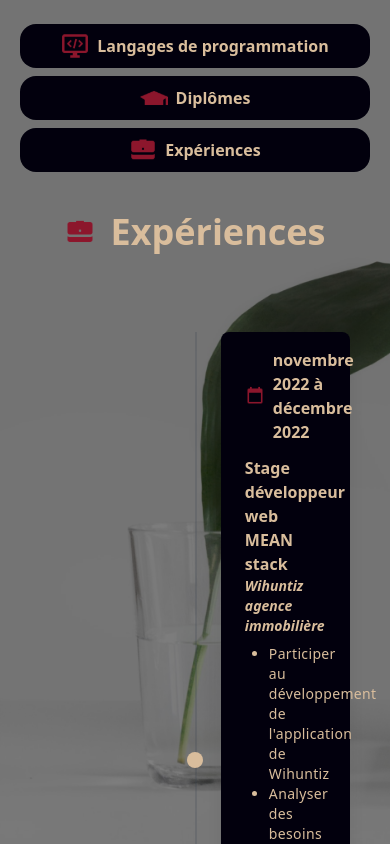
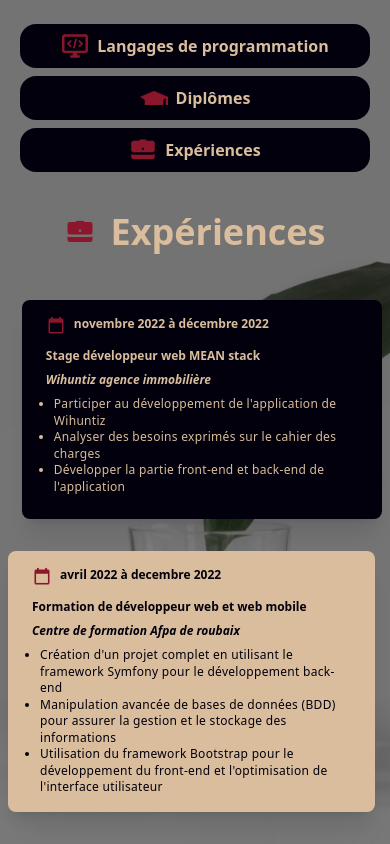
Before and after one commit to aisse59/portfolio_React_aisse, a React (Create React App) app: page /experiences in a window 390 px wide. Built offline with nearby package versions, Linux system fonts and the light colour scheme.

Commit message:
responsive du component Expériences OK

```diff
--- a/src/components/experiences/Experiences.js
+++ b/src/components/experiences/Experiences.js
@@ -14,28 +14,28 @@ const Experiences = () => {
       </div>
         {/* <!-- component --> */}
       <div class="container mt-10  mx-auto w-full ">
-       <div class="relative wrap overflow-hidden p-10 h-full">
-          <div className="border-2-2 absolute border-opacity-20 border-gray-700 h-full border left-1/2"></div>
+       <div class="relative wrap overflow-hidden p-2 md:p-10 h-full">
+          <div className="border-2-2 absolute border-opacity-20 border-gray-700 h-full md:border left-1/2"></div>
 
          {/* <!-- right timeline --> */}
-          <div class="mb-8 flex justify-between items-center w-full right-timeline">
-           <div class="order-1 w-5/12"></div>
-            <div class="z-20 flex items-center order-1 bg-quaternary shadow-xl w-4 h-4 rounded-full">
+          <div class="mb-8 flex justify-center md:justify-between  items-center w-full right-timeline">
+           <div class="order-1 md:w-5/12"></div>
+            <div class=" -z-20 md:z-20 flex items-center order-1 bg-quaternary shadow-xl w-4 h-4 rounded-full">
            </div>
-            <div class="order-1 bg-primary rounded-lg shadow-xl w-5/12 px-6 py-4">
-              <h3 class="mb-3 font-bold text-quaternary text-base flex flex-row gap-2">
+            <div class="order-1 bg-primary rounded-lg shadow-xl md:w-5/12 px-6 py-4">
+              <h3 class="mb-3 font-bold text-quaternary text-xs  md:text-base flex flex-row gap-2">
               <img src={calendar} alt="calendar" />
               novembre 2022 à décembre 2022</h3>
-              <p className="text-base font-semibold text-quaternary">Stage développeur web MEAN stack</p>
-              <p className="text-sm font-semibold italic text-quaternary">Wihuntiz agence immobilière</p>
-              <ul class="text-sm leading-snug tracking-wide text-quaternary text-opacity-100 px-6 py-2">
-                <li className="font-normal list-disc text-sm">
+              <p className=" text-xs md:text-base font-semibold text-quaternary">Stage développeur web MEAN stack</p>
+              <p className="text-xs md:text-sm font-semibold italic text-quaternary mt-2">Wihuntiz agence immobilière</p>
+              <ul class=" text-xs md:text-sm leading-snug tracking-wide text-quaternary text-opacity-100 px-2 py-2">
+                <li className="font-normal list-disc ">
                   Participer au développement de l'application de Wihuntiz
                 </li>
-                <li className="font-normal list-disc text-sm">
+                <li className="font-normal list-disc">
                   Analyser des besoins exprimés sur le cahier des charges
                 </li>
-                <li className="font-normal list-disc text-sm">
+                <li className="font-normal list-disc ">
                   Développer la partie front-end et back-end de l'application
                 </li>
               </ul>
@@ -43,102 +43,93 @@ const Experiences = () => {
           </div>
 
           {/* <!-- left timeline --> */}
-         <div class="mb-8 flex justify-between flex-row-reverse items-center w-full left-timeline">
-           <div class="order-1 w-5/12"></div>
-            <div class="z-20 flex items-center order-1 bg-quaternary shadow-xl w-4 h-4 rounded-full">
+         <div class="mb-8 flex justify-center  md:justify-between  flex-row-reverse items-center w-full left-timeline">
+           <div class="order-1 md:w-5/12"></div>
+            <div class="-z-20 md:z-20 flex items-center order-1 bg-quaternary shadow-xl w-4 h-4 rounded-full">
 
             </div>
-           <div class="order-1 bg-quaternary rounded-lg shadow-xl w-5/12 px-6 py-4">
-                <h3 class="mb-3 font-bold text-primary text-base flex flex-row gap-2">
+           <div class="order-1 bg-quaternary rounded-lg shadow-xl md:w-5/12 px-6 py-4">
+                <h3 class="text-xs md:text-base mb-3 font-bold text-primary text-base flex flex-row gap-2">
                 <img src={calendar} alt="calendar" />
                 avril 2022 à decembre 2022</h3>
-                <p className="text-sm font-semibold text-primary">Formation de développeur web et web mobile</p>
-                <p className="text-sm font-semibold italic text-primary">Centre de formation Afpa de roubaix</p>
-                <ul class="text-sm leading-snug tracking-wide text-primary text-opacity-100 px-4 pt-2">
-                <li className="font-normal list-disc text-sm">Création d'un projet complet en utilisant le framework Symfony pour le développement back-end</li>
-                <li className="font-normal list-disc text-sm">
+                <p className="text-xs md:text-base font-semibold text-primary">Formation de développeur web et web mobile</p>
+                <p className="text-xs md:text-sm font-semibold mt-2 italic text-primary">Centre de formation Afpa de roubaix</p>
+                <ul class="text-xs md:text-sm leading-snug tracking-wide text-primary text-opacity-100 px-2 pt-2">
+                <li className="font-normal list-disc ">Création d'un projet complet en utilisant le framework Symfony pour le développement back-end</li>
+                <li className="font-normal list-disc ">
                   Manipulation avancée de bases de données (BDD) pour assurer la gestion et le stockage des informations
                 </li>
-                <li className="font-normal list-disc text-sm">
+                <li className="font-normal list-disc">
                   Utilisation du framework Bootstrap pour le développement du front-end et l'optimisation de l'interface utilisateur
-                </li>
-                <li className="font-normal list-disc text-sm">
-                Mise en place d'un calendrier interactif pour gérer les événements et les plannings
-                </li>
-                <li className="font-normal list-disc text-sm">
-                Utilisation de technologies web modernes telles que HTML5, CSS3 et JavaScript pour créer des interfaces dynamiques et réactives
                 </li>
               </ul>
            </div>
          </div>
 
          {/* <!-- right timeline --> */}
-         <div class="mb-8 flex justify-between items-center w-full right-timeline">
-           <div class="order-1 w-5/12"></div>
-            <div class="z-20 flex items-center order-1 bg-quaternary shadow-xl w-4 h-4 rounded-full">
+         <div class="mb-8 flex justify-center md:justify-between  items-center w-full right-timeline">
+           <div class="order-1 md:w-5/12"></div>
+            <div class="-z-20 md:z-20 flex items-center order-1 bg-quaternary shadow-xl w-4 h-4 rounded-full">
 
             </div>
-           <div class="order-1 bg-primary rounded-lg shadow-xl w-5/12 px-6 py-4">
-                    <h3 class="mb-3 font-bold text-quaternary text-base flex flex-row gap-2">
+           <div class="order-1 bg-primary rounded-lg shadow-xl md:w-5/12 px-6 py-4">
+                    <h3 class="mb-3 font-bold text-quaternary text-xs  md:text-base flex flex-row gap-2">
                     <img src={calendar} alt="calendar" />
                     février 2022 à avril 2022</h3>
-                    <p className="text-sm font-semibold text-quaternary">Formation découverte des métiers IT</p>
-                    <p className="text-sm font-semibold italic text-quaternary">Centre de formation M2I</p>
-                <ul class="text-sm leading-snug tracking-wide text-quaternary text-opacity-100 px-4 pt-2">
-                    <li className="font-normal list-disc text-sm">Maquettage sur Figma : Création de maquettes visuelles interactives pour représenter l'apparence et la disposition des interfaces utilisateur</li>
-                    <li className="font-normal list-disc text-sm">Utilisation de Miro : Création de wireframes pour définir l'agencement des éléments et l'expérience utilisateur globale.</li>
-                    <li className="font-normal list-disc text-sm">Organisation de projet à partir de Trello et Jira : Utilisation d'outils de gestion de projet tels que Trello et Jira pour planifier, organiser et suivre les différentes étapes du développement</li>
-                    <li className="font-normal list-disc text-sm">Initiation à l'algorithmique : Apprentissage des concepts fondamentaux de l'algorithmique pour résoudre efficacement les problèmes et optimiser les performances des applications</li>
-                    <li className="font-normal list-disc text-sm">Utilisation du langage HTML pour structurer et organiser le contenu d'une page web et application de la mise en forme aux éléments HTML en utilisant des règles CSS pour créer des interfaces visuellement attrayantes</li>
+                    <p className="text-xs md:text-base  font-semibold text-quaternary">Formation découverte des métiers IT</p>
+                    <p className="text-xs md:text-sm mt-2 font-semibold italic text-quaternary">Centre de formation M2I</p>
+                <ul class="text-xs md:text-sm  leading-snug tracking-wide text-quaternary text-opacity-100 px-2 pt-2">
+                    <li className="font-normal list-disc">Maquettage sur Figma : Création de maquettes visuelles interactives</li>
+                    <li className="font-normal list-disc ">Organisation de projet à partir de Trello et Jira </li>
+                    <li className="font-normal list-disc ">Initiation à l'algorithmique : Apprentissage des concepts fondamentaux de l'algorithmique</li>
+                    <li className="font-normal list-disc ">Utilisation du langage HTML et des règles CSS pour créer des interfaces visuellement attrayantes</li>
                 </ul>
              </div>
           </div>
 
 
          {/* <!-- left timeline --> */}
-         <div class="mb-8 flex justify-between flex-row-reverse items-center w-full left-timeline">
-           <div class="order-1 w-5/12"></div>
-           <div class="z-20 flex items-center order-1 bg-quaternary shadow-xl w-4 h-4 rounded-full">
+         <div class="mb-8 flex justify-center md:justify-between flex-row-reverse items-center w-full left-timeline">
+           <div class="order-1 md:w-5/12"></div>
+           <div class="-z-20 md:z-20 flex items-center order-1 bg-quaternary shadow-xl w-4 h-4 rounded-full">
 
            </div>
-            <div class="order-1 bg-quaternary rounded-lg shadow-xl w-5/12 px-6 py-4">
-            <h3 class="mb-3 font-bold text-primary text-base flex flex-row gap-2">
+            <div class="order-1 bg-quaternary rounded-lg shadow-xl md:w-5/12 px-6 py-4">
+            <h3 class="mb-3 font-bold text-primary text-xs  md:text-base flex flex-row gap-2">
              <img src={calendar} alt="calendar" />
               novembre 2020 à janvier 2021
             </h3>
-                    <p className="text-sm font-semibold text-primary">Formation Webmaster</p>
-                    <p className="text-sm font-semibold italic text-primary">En mode formation</p>
-                <ul class="text-sm leading-snug tracking-wide text-primary text-opacity-100 px-4 pt-2">
-                    <li className="font-normal list-disc text-sm">Maîtrise de la création de sites WordPress en utilisant l'hébergement 02switch et le thème Flatsome Studio</li>
-                    <li className="font-normal list-disc text-sm">Capacité à définir un plan de site clair en identifiant les différentes pages, les sections et les fonctionnalités nécessaires</li>
-                    <li className="font-normal list-disc text-sm">Compétence dans la liste et l'organisation des contenus afin d'optimiser le temps de développement du site</li>
-                    <li className="font-normal list-disc text-sm">Configuration avancée des modules de paiement pour permettre des transactions en ligne sécurisées et fluides</li>
-                    <li className="font-normal list-disc text-sm">Maîtrise des outils et des plugins spécifiques à WordPress pour optimiser les performances, la sécurité et l'expérience utilisateur du site</li>
-                    <li className="font-normal list-disc text-sm">Maîtrise de l'envoi de mails à partir d'un site WordPress, y compris la configuration des serveurs de messagerie et des formulaires de contact</li>
-                    <li className="font-normal list-disc text-sm">Connaissance des bonnes pratiques en matière de référencement (SEO) pour optimiser la visibilité et le classement du site dans les moteurs de recherche</li>
+                    <p className="text-xs md:text-base  font-semibold text-primary">Formation Webmaster</p>
+                    <p className="text-xs md:text-sm mt-2 font-semibold italic text-primary">En mode formation</p>
+                <ul class="text-xs md:text-sm leading-snug tracking-wide text-primary text-opacity-100 px-2 pt-2">
+                    <li className="font-normal list-disc ">Maîtrise de la création de sites WordPress </li>
+                    <li className="font-normal list-disc ">Capacité à définir un plan de site clair</li>
+                    <li className="font-normal list-disc ">Configuration avancée des modules de paiement </li>
+                    <li className="font-normal list-disc ">Maîtrise des outils et des plugins spécifiques à WordPress</li>
+                    <li className="font-normal list-disc ">Maîtrise de l'envoi de mails et configuration des serveurs de messagerie et des formulaires de contact</li>
+                    <li className="font-normal list-disc ">Référencement SEO pour optimiser la visibilité et le classement du site dans les moteurs de recherche</li>
                 </ul>
            </div>
          </div>
 
       {/* <div className="border-2-2 absolute border-opacity-20 border-gray-700 h-full border left-1/2"></div> */}
      {/* <!-- right timeline --> */}
-     <div class="mb-8 flex justify-between items-center w-full right-timeline">
-           <div class="order-1 w-5/12"></div>
-            <div class="z-20 flex items-center order-1 bg-quaternary shadow-xl w-4 h-4 rounded-full">
+     <div class="mb-8 flex justify-center md:justify-between items-center w-full right-timeline">
+           <div class="order-1 md:w-5/12"></div>
+            <div class="-z-20 md:z-20 flex items-center order-1 bg-quaternary shadow-xl w-4 h-4 rounded-full">
 
             </div>
-           <div class="order-1 bg-primary rounded-lg shadow-xl w-5/12 px-6 py-4">
-                    <h3 class="mb-3 font-bold text-quaternary text-base flex flex-row gap-2">
+           <div class="order-1 bg-primary rounded-lg shadow-xl md:w-5/12 px-6 py-4">
+                    <h3 class="mb-3 font-bold text-quaternary text-xs  md:text-base flex flex-row gap-2">
                     <img src={calendar} alt="calendar" />
                       février 2020 à juillet 2020
                     </h3>
-                    <p className="text-sm font-semibold text-quaternary">conseillère en marketing digital</p>
-                    <p className="text-sm font-semibold italic text-quaternary">Solocal</p>
-                <ul class="text-sm leading-snug tracking-wide text-quaternary text-opacity-100 px-4 pt-2">
-                    <li className="font-normal list-disc text-sm"> Capacité à analyser les besoins et les objectifs des clients, puis recommander les meilleures stratégies de marketing numérique pour atteindre ces objectifs</li>
-                    <li className="font-normal list-disc text-sm">créer des plans d'action pour développer la visibilité en ligne des entreprises, en utilisant des canaux tels que les sites web, les réseaux sociaux, les annuaires en ligne, etc</li>
-                    <li className="font-normal list-disc text-sm">Connaissance approfondie des techniques de référencement naturel (SEA) pour optimiser la visibilité des sites web dans les moteurs de recherche et augmenter leur trafic organique</li>
-                    <li className="font-normal list-disc text-sm">Connaissance des outils et des pratiques pour gérer la réputation en ligne des entreprises, surveiller les avis et les commentaires</li>
+                    <p className="text-xs md:text-base font-semibold text-quaternary">conseillère en marketing digital</p>
+                    <p className="text-xs md:text-sm mt-2 font-semibold italic text-quaternary">Solocal</p>
+                <ul class="text-xs md:text-sm leading-snug tracking-wide text-quaternary text-opacity-100 gap-2 px-2 pt-2">
+                    <li className="font-normal list-disc"> Capacité à analyser les besoins et les objectifs des clients, puis recommander les meilleures stratégies de marketing numérique pour atteindre ces objectifs</li>
+                    <li className="font-normal list-disc">Connaissance approfondie des techniques de référencement naturel (SEA) pour optimiser la visibilité des sites web dans les moteurs de recherche et augmenter leur trafic organique</li>
+                    <li className="font-normal list-disc">Connaissance des outils et des pratiques pour gérer la réputation en ligne des entreprises, surveiller les avis et les commentaires</li>
                 </ul>
              </div>
           </div>
```
